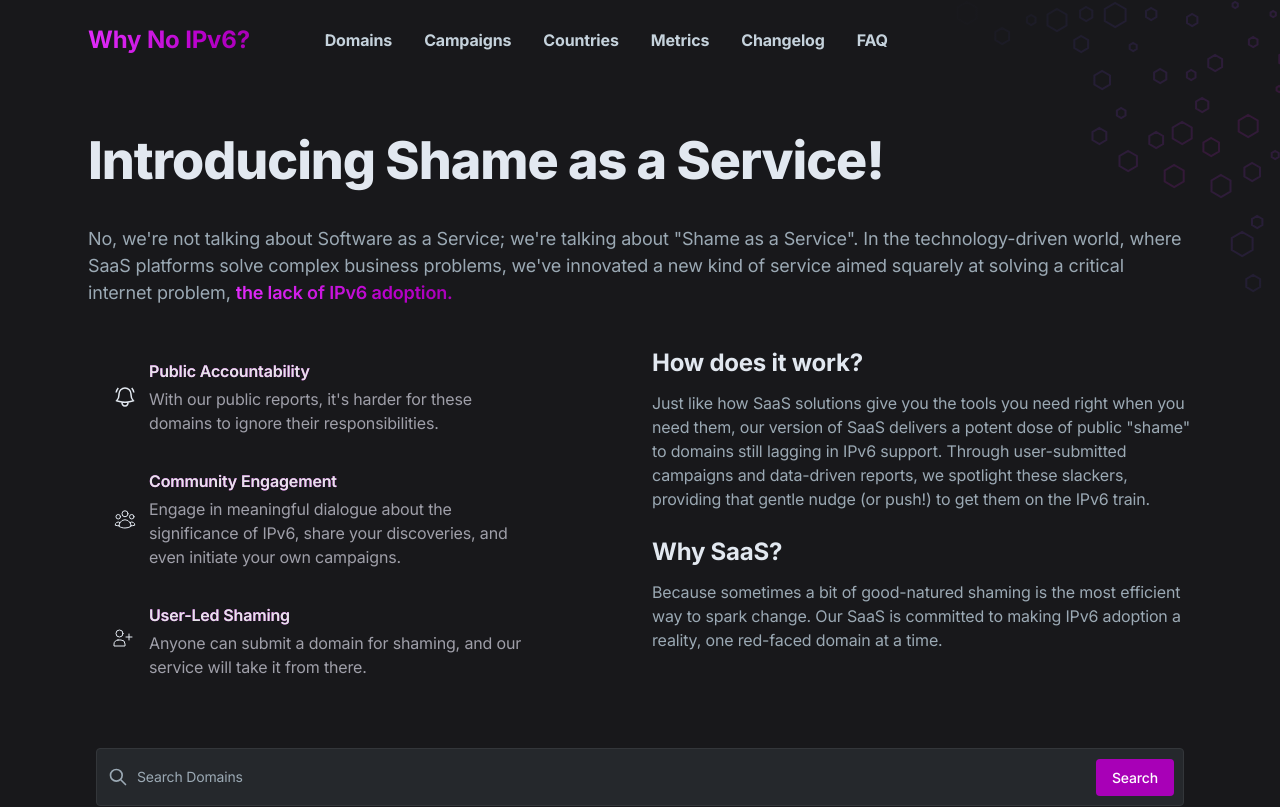
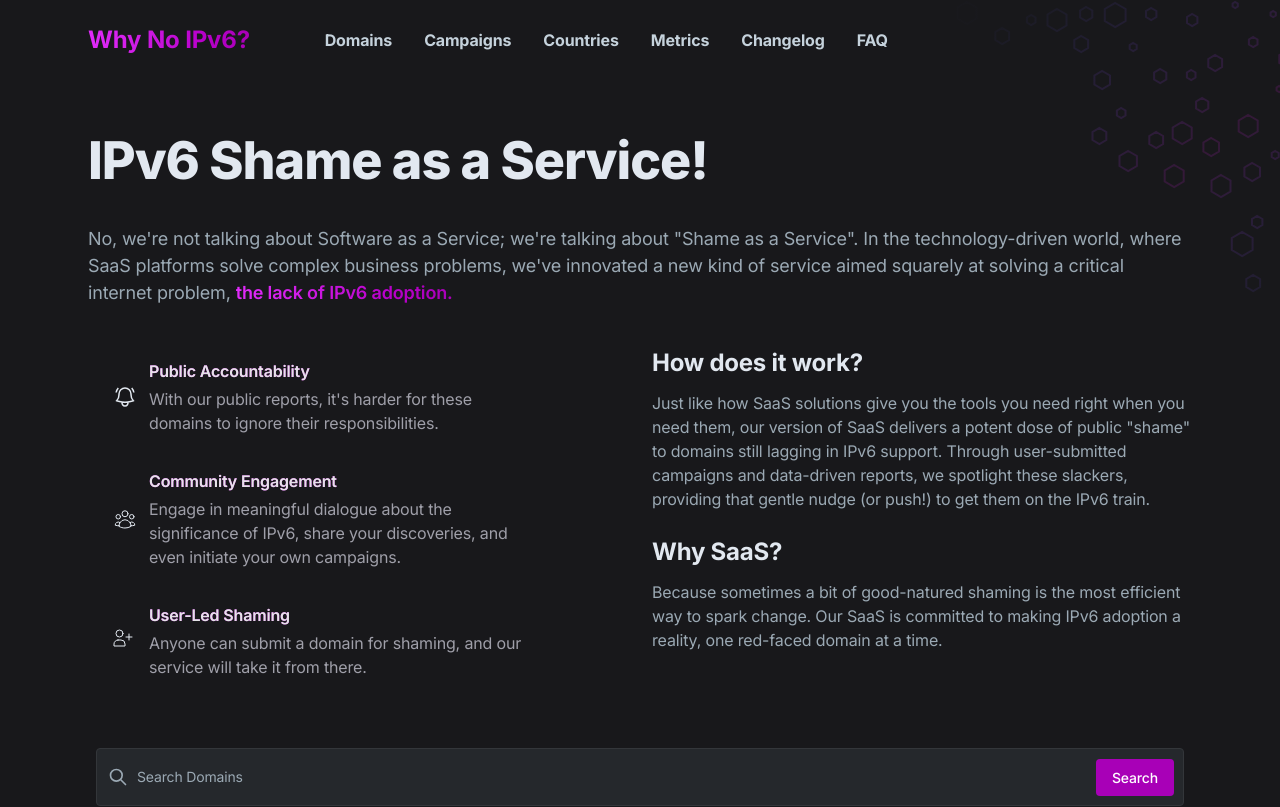
Before and after one commit to lasseh/whynoipv6, a Vue app in the folder frontend/: page / in a window 1280 px wide. Shown: the top 807 px of the page. Built offline with nearby package versions, Linux system fonts and the light colour scheme; no server answers.

Commit message:
feat(frontend): change home hero title to IPv6 Shame as a Service

```diff
--- a/frontend/src/partials/HomeSaaS.vue
+++ b/frontend/src/partials/HomeSaaS.vue
@@ -8,7 +8,7 @@
           <header class="mb-8">
             <!-- Title -->
             <div class="text-center md:text-left">
-              <h1 class="h1 mb-4">Introducing Shame as a Service!</h1>
+              <h1 class="h1 mb-4">IPv6 Shame as a Service!</h1>
             </div>
           </header>
 
```
